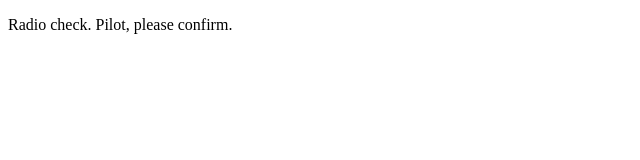
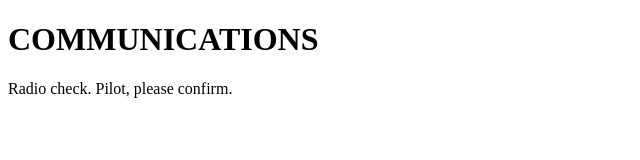
Before and after one commit to ryanmurphy525/communication-log-pilot, a plain HTML site: page index.html in a window 1280 px wide. Shown: the whole page, without its empty margins (0-640 px from the left). Drawn offline with Linux system fonts and the light colour scheme.

Commit message:
added a header

```diff
--- a/index.html
+++ b/index.html
@@ -1,6 +1,7 @@
 <!DOCTYPE html>
 <html>
    <body>
-      <p>Radio check. Pilot, please confirm.</p>
+    <h1>COMMUNICATIONS</h1>
+    <p>Radio check. Pilot, please confirm.</p>
    </body>
 </html>
```
